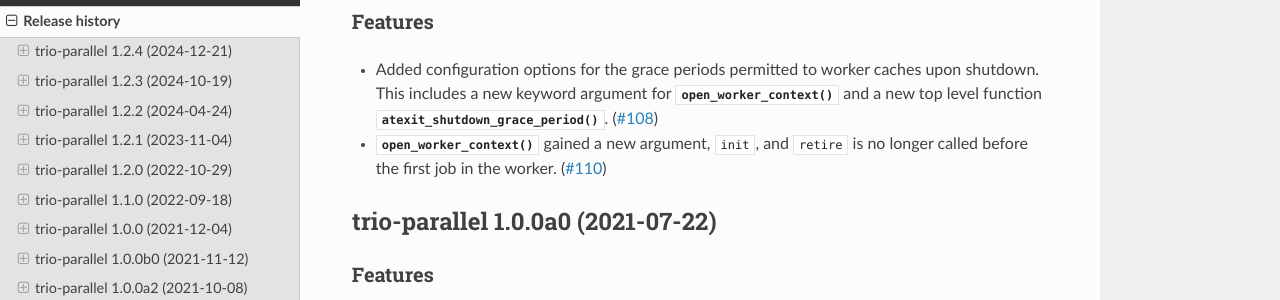
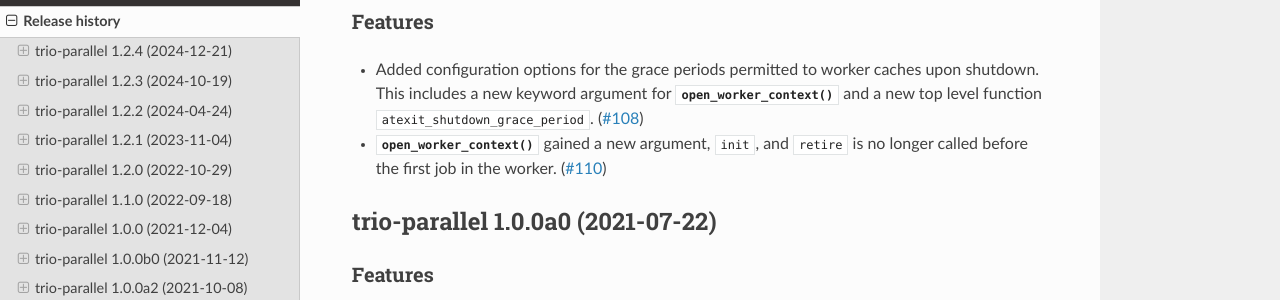
Before and after one commit to richardsheridan/trio-parallel, a Sphinx documentation site: the page built from docs/source/history.rst, in a window 1280 px wide and 900 px high, scrolled down 2500 px. Shown: the part 147-447 px from the top of the window. Built offline with Sphinx 7.4.7 and the Read the Docs theme 3.1.0, drawn with Linux system fonts in a browser that asks for light colours.

Commit message:
restore backticks

```diff
--- a/docs/source/history.rst
+++ b/docs/source/history.rst
@@ -55,7 +55,7 @@
 Features
 ~~~~~~~~
 
-- The behavior of the default context is now fully configurable, superseding `atexit_shutdown_grace_period` (`#328 <https://github.com/richardsheridan/trio-parallel/issues/328>`__)
+- The behavior of the default context is now fully configurable, superseding ``atexit_shutdown_grace_period`` (`#328 <https://github.com/richardsheridan/trio-parallel/issues/328>`__)
 
 
 Bugfixes
@@ -141,7 +141,7 @@
 
 - Added configuration options for the grace periods permitted to worker caches upon
   shutdown. This includes a new keyword argument for :func:`open_worker_context` and
-  a new top level function :func:`atexit_shutdown_grace_period`. (`#108 <https://github.com/richardsheridan/trio-parallel/issues/108>`__)
+  a new top level function ``atexit_shutdown_grace_period``. (`#108 <https://github.com/richardsheridan/trio-parallel/issues/108>`__)
 - :func:`open_worker_context` gained a new argument, ``init``, and ``retire`` is no longer
   called before the first job in the worker. (`#110 <https://github.com/richardsheridan/trio-parallel/issues/110>`__)
 
```
